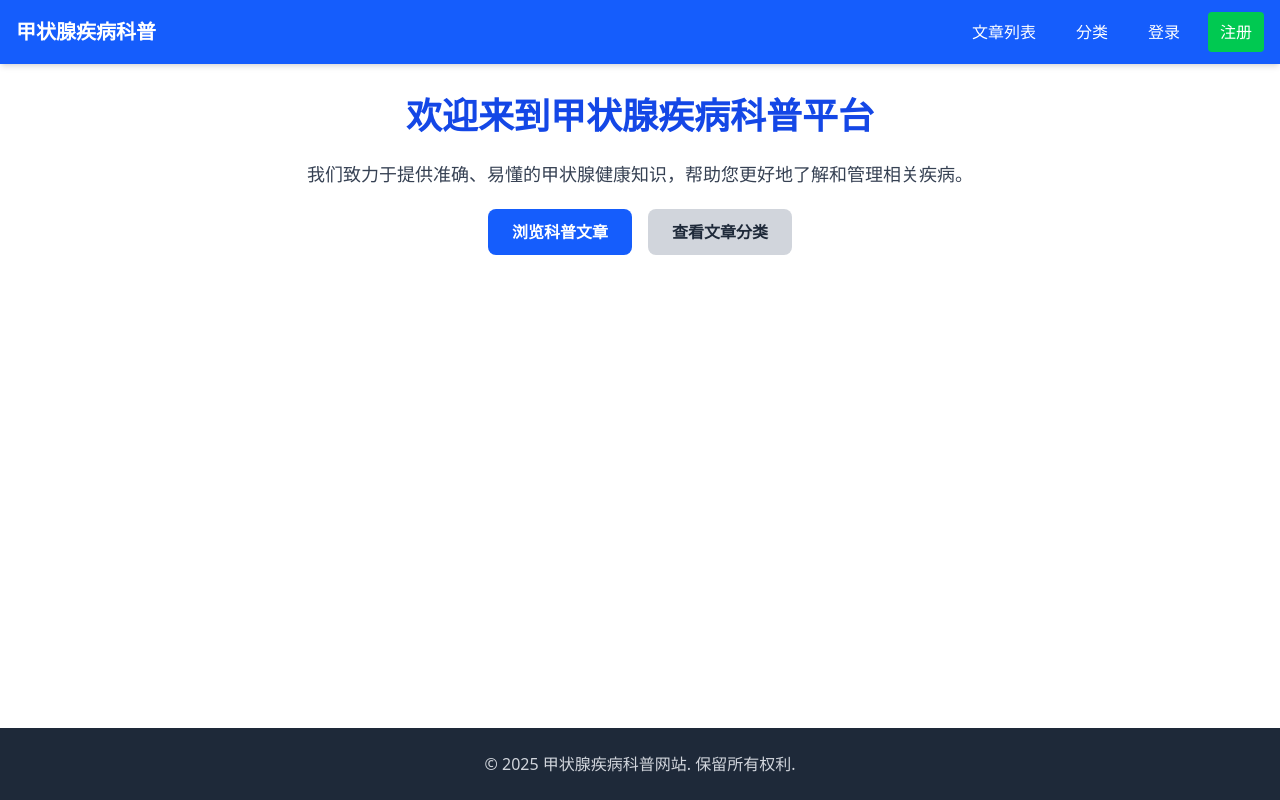
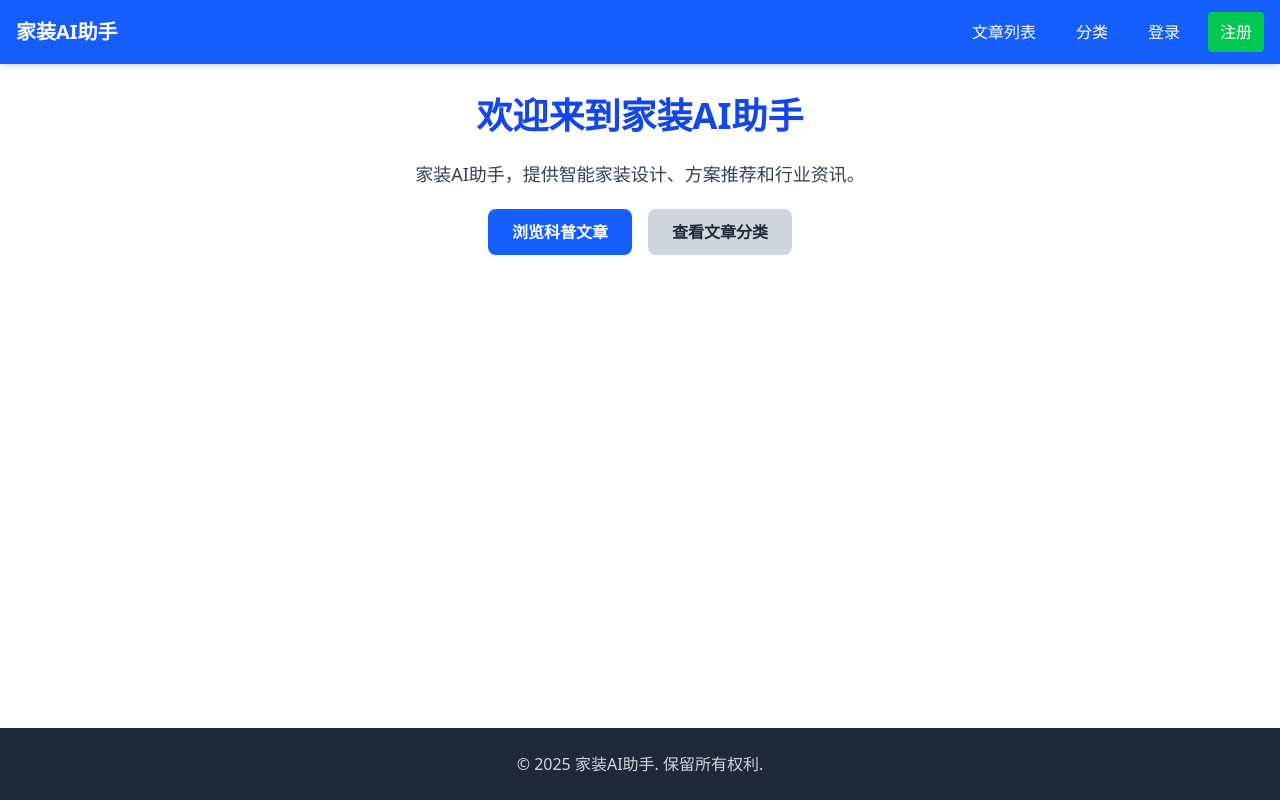
Before and after one commit to mypengpengli/jiazhuangai2VS, a Next.js app in the folder frontend/: page / in a window 1280 px wide. Built offline with nearby package versions, Linux system fonts and the light colour scheme.

Commit message:
feat: Add admin link to profile & update site theme to '家装AI助手'

```diff
--- a/frontend/src/app/articles/[slug]/page.tsx
+++ b/frontend/src/app/articles/[slug]/page.tsx
@@ -108,6 +108,6 @@ export default async function ArticleDetailPage({ params }: ArticleDetailPagePro
 //   const article = await getArticleData(params.slug);
 //   return {
 //     title: article?.title || '文章详情',
-//     description: article?.content?.substring(0, 160) || '甲状腺疾病科普文章',
+//     description: article?.content?.substring(0, 160) || '家装AI助手相关文章',
 //   };
 // }
--- a/frontend/src/app/layout.tsx
+++ b/frontend/src/app/layout.tsx
@@ -15,8 +15,8 @@ const geistMono = Geist_Mono({
 });
 
 export const metadata: Metadata = {
-  title: "甲状腺疾病科普",
-  description: "一个关于甲状腺疾病的科普网站，提供相关文章和信息。",
+  title: "家装AI助手",
+  description: "家装AI助手，提供智能家装设计、方案推荐和行业资讯。",
 };
 
 export default function RootLayout({
--- a/frontend/src/app/page.tsx
+++ b/frontend/src/app/page.tsx
@@ -4,10 +4,10 @@ export default function Home() {
   return (
     <div className="text-center">
       <h1 className="text-4xl font-bold mb-6 text-blue-700">
-        欢迎来到甲状腺疾病科普平台
+        欢迎来到家装AI助手
       </h1>
       <p className="text-lg mb-8 text-gray-700">
-        我们致力于提供准确、易懂的甲状腺健康知识，帮助您更好地了解和管理相关疾病。
+        家装AI助手，提供智能家装设计、方案推荐和行业资讯。
       </p>
       <div className="space-x-4">
         <Link
--- a/frontend/src/app/profile/page.tsx
+++ b/frontend/src/app/profile/page.tsx
@@ -66,6 +66,17 @@ const ProfilePage = () => {
             )}
           </div>
 
+          {user?.role === 'admin' && (
+            <div>
+              <button
+                onClick={() => router.push('/admin')}
+                className="group relative w-full flex justify-center py-2 px-4 border border-transparent text-sm font-medium rounded-md text-white bg-indigo-600 hover:bg-indigo-700 focus:outline-none focus:ring-2 focus:ring-offset-2 focus:ring-indigo-500"
+              >
+                进入管理后台
+              </button>
+            </div>
+          )}
+
           <div>
             <button
               onClick={handleLogout}
--- a/frontend/src/app/register/page.tsx
+++ b/frontend/src/app/register/page.tsx
@@ -123,7 +123,7 @@ export default function RegisterPage() {
          </p>
       </form>
       <p className="text-center text-gray-500 text-xs">
-        &copy;{new Date().getFullYear()} 甲状腺疾病科普网站.
+        &copy;{new Date().getFullYear()} 家装AI助手.
       </p>
     </div>
   );
--- a/frontend/src/components/Footer.tsx
+++ b/frontend/src/components/Footer.tsx
@@ -5,7 +5,7 @@ const Footer: React.FC = () => {
   return (
     <footer className="bg-gray-800 text-gray-300 mt-auto">
       <div className="container mx-auto px-4 py-6 text-center">
-        <p>&copy; {currentYear} 甲状腺疾病科普网站. 保留所有权利.</p>
+        <p>&copy; {currentYear} 家装AI助手. 保留所有权利.</p>
         {/* Optional: Add links or other info */}
         {/* <p className="mt-2">
           <a href="/privacy" className="hover:text-white">隐私政策</a> |
--- a/frontend/src/components/Header.tsx
+++ b/frontend/src/components/Header.tsx
@@ -18,7 +18,7 @@ const Header: React.FC = () => {
     <header className="bg-blue-600 text-white shadow-md">
       <nav className="container mx-auto px-4 py-3 flex justify-between items-center">
         <Link href="/" className="text-xl font-bold hover:text-blue-200">
-          甲状腺疾病科普
+          家装AI助手
         </Link>
         <div className="flex items-center space-x-4">
           <Link href="/articles" className="px-3 py-2 hover:bg-blue-700 rounded">
```
